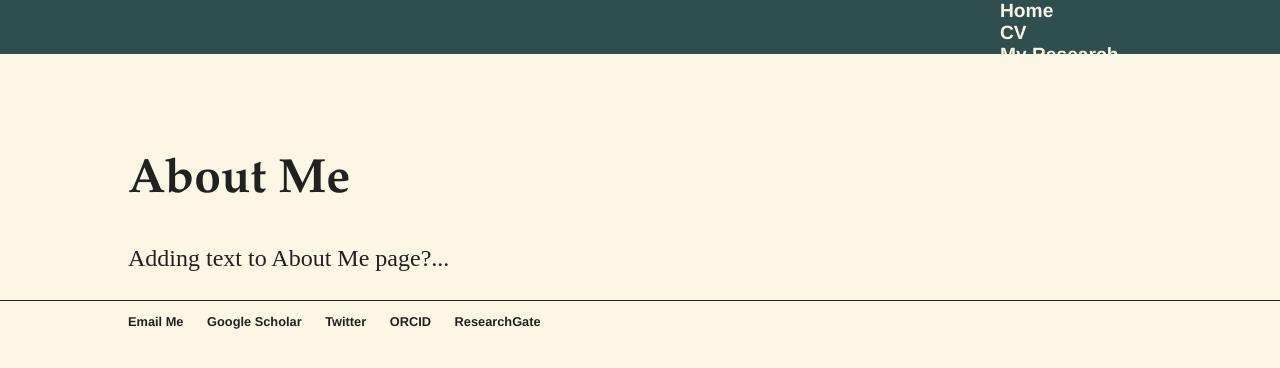
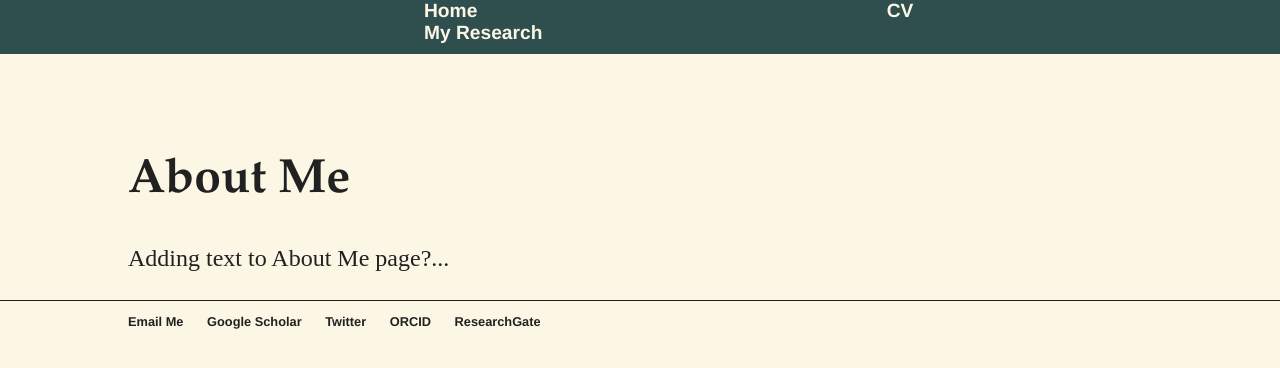
Before and after one commit to alyssa-stansfield/alyssa-stansfield.github.io, a Jekyll site: the page built from about/index.html, in a window 1280 px wide. Shown: the top 368 px of the page. Built offline with Jekyll 4.4.1, drawn with Linux system fonts in a browser that asks for light colours.

Commit message:
messing with nav bar list

```diff
--- a/css/main.css
+++ b/css/main.css
@@ -12,7 +12,6 @@ body {
 footer ul {
     font-family:'Helvetica', 'Arial', 'Sans-Serif';
     padding-left: 10%;
-    list-style: none;
     font-weight: bold;
 }
 
@@ -20,7 +19,6 @@ nav ul {
     font-family:'Helvetica', 'Arial', 'Sans-Serif';
     font-size: 1.2em;
     background-color: #2F4F4F;
-    list-style: none;
     font-weight: bold;
     position: fixed;
     top:0;
@@ -33,8 +31,8 @@ nav ul {
 
 nav a {
      color:#FCF7E5;
-     margin-top:25px;
-     padding-left:75%;
+     padding-top:50px;
+     padding-left:30%;
 }
 
 
```
